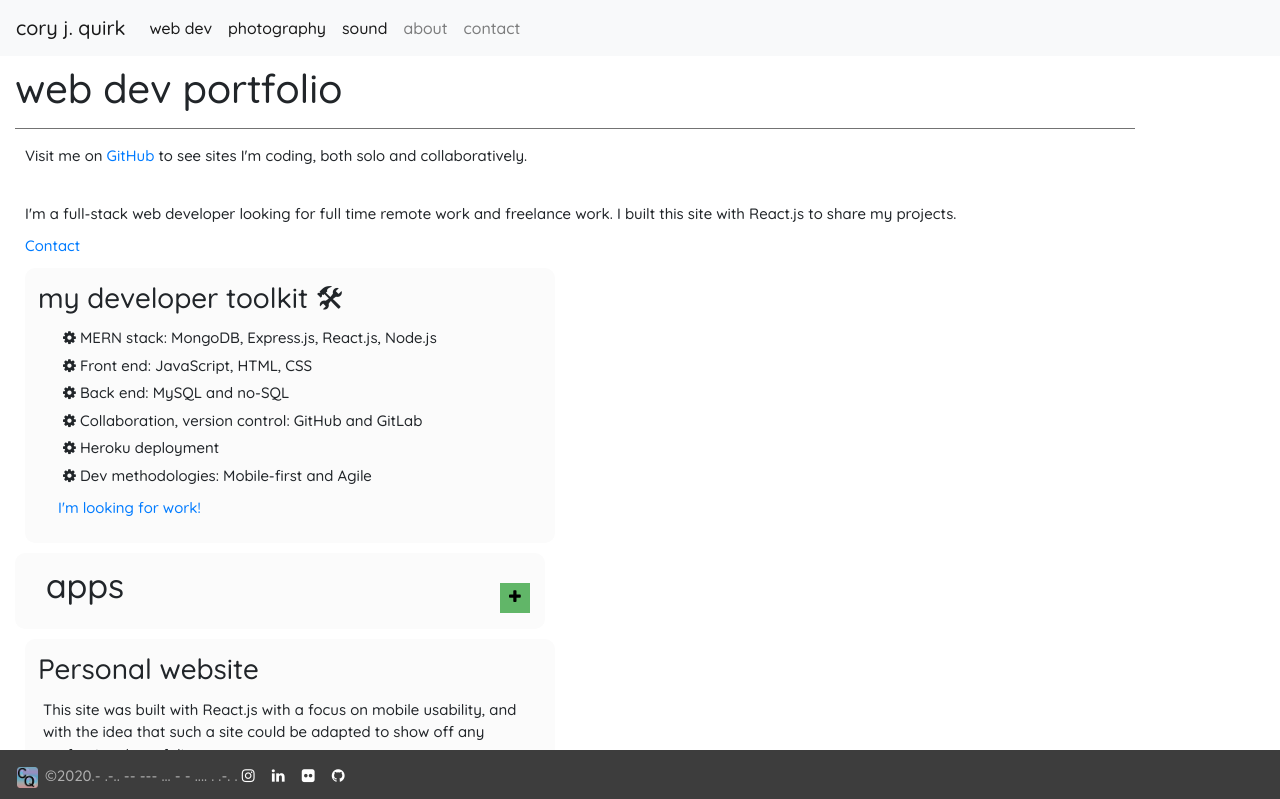
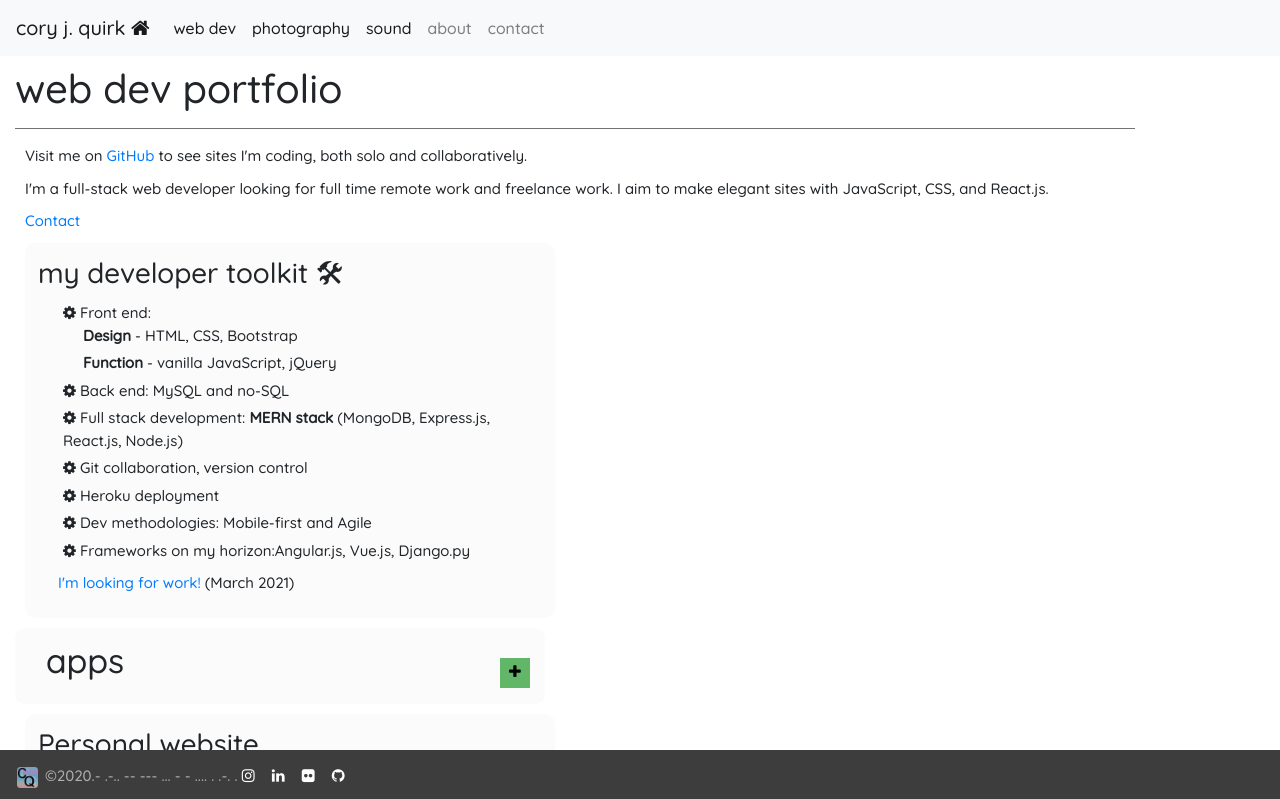
Before and after one commit to coryjquirk/portfolio, a React (Create React App) app in the folder client/: page /portfolio in a window 1280 px wide. Shown: the top 799 px of the page. Built offline with nearby package versions, Linux system fonts and the light colour scheme.

Commit message:
manifest link, scroll arrow style, portfolio updated, nav style

```diff
--- a/client/public/index.html
+++ b/client/public/index.html
@@ -19,7 +19,7 @@
       work correctly both with client-side routing and a non-root public URL.
       Learn how to configure a non-root public URL by running `npm run build`.
     -->
-    <title>Cory J. Quirk</title>
+    <title>cory j. quirk portfolio</title>
     <link rel="stylesheet" href="https://stackpath.bootstrapcdn.com/bootstrap/4.5.2/css/bootstrap.min.css" integrity="sha384-JcKb8q3iqJ61gNV9KGb8thSsNjpSL0n8PARn9HuZOnIxN0hoP+VmmDGMN5t9UJ0Z" crossorigin="anonymous">
     <script src="https://code.jquery.com/jquery-3.5.1.slim.min.js" integrity="sha384-DfXdz2htPH0lsSSs5nCTpuj/zy4C+OGpamoFVy38MVBnE+IbbVYUew+OrCXaRkfj" crossorigin="anonymous"></script>
     <script src="https://cdn.jsdelivr.net/npm/popper.js@1.16.1/dist/umd/popper.min.js" integrity="sha384-9/reFTGAW83EW2RDu2S0VKaIzap3H66lZH81PoYlFhbGU+6BZp6G7niu735Sk7lN" crossorigin="anonymous"></script>
--- a/client/src/App.js
+++ b/client/src/App.js
@@ -20,6 +20,7 @@ function App(){
             <Nav />
             <div id="main">
               <Switch>
+              <Route exact path="/index.html" component={Home} />
                 <Route exact path="/" component={Home} />
                 <Route exact path="/portfolio" component={PortfolioPage} />
                 <Route exact path="/sound" component={SoundPage}/>
--- a/client/src/components/AboutMe/index.js
+++ b/client/src/components/AboutMe/index.js
@@ -13,7 +13,6 @@ function AboutMe(props) {
         <a href="/contact"><img ig="self" src={self} alt="me" id="self"
           /></a>
 
-          <figcaption>Ice fishing in Finland, MN</figcaption>
         </figure>
         </div>
 
@@ -21,7 +20,7 @@ function AboutMe(props) {
           I'm a full-stack web developer looking for full time remote work and
           small project work. I built this site with React to share my projects.{" "}
           <a href="/contact">Over here</a> you can find my LinkedIn profile,
-          resumé, and my GitHub page to see projects I'm coding.
+          resumé, and a catch-all cover letter. I stay actively coding and you can visit my GitHub to see what I'm working on.
         </p>
         <p id="break">-. --- .--</p>
         <h3 id="wna">work and academics</h3>
--- a/client/src/components/AboutMe/style.css
+++ b/client/src/components/AboutMe/style.css
@@ -14,7 +14,7 @@ figcaption{
   float: left;
   width: 300px;
   height: 300px;
-  margin: 10px 10px 5px 10px;
+  margin: 10px 10px 40px 10px;
 }
 #break {
   text-align: center;
--- a/client/src/components/Nav/index.js
+++ b/client/src/components/Nav/index.js
@@ -5,7 +5,7 @@ function Nav() {
   return (
     <nav class="navbar navbar-expand-lg navbar-light bg-light">
       <a class="navbar-brand" href="/">
-        cory j. quirk
+        cory j. quirk <i class="fa fa-home" aria-hidden="true"></i>
       </a>
       <button
         class="navbar-toggler"
--- a/client/src/components/Portfolio/index.js
+++ b/client/src/components/Portfolio/index.js
@@ -36,7 +36,7 @@ function Portfolio() {
       </button>
       <h1 class="desktopHeader">web dev portfolio</h1>
       <hr class="headHr" />
-      <p id="pf">
+      <p>
         Visit me on{" "}
         <a href="https://github.com/coryjquirk" target="_blank">
           GitHub
@@ -45,7 +45,7 @@ function Portfolio() {
       </p>
       <p>
         I'm a full-stack web developer looking for full time remote work and
-        freelance work. I built this site with React.js to share my projects.
+        freelance work. I aim to make elegant sites with JavaScript, CSS, and React.js.
       </p>
       <p>
         <a href="/contact">Contact</a>
@@ -55,17 +55,19 @@ function Portfolio() {
           <h3>my developer toolkit &#128736;</h3>
           <p id="toolkit" class="fa-ul">
             <li>
-              <i class="fa fa-cog"></i> MERN stack:
-              <span id="desktopToolbox">
-                {" "}
-                MongoDB, Express.js, React.js, Node.js
-              </span>
-              <li id="mobileToolbox">MongoDB, Express.js, React.js, Node.js</li>
-            </li>
-            <li>
               <i class="fa fa-cog"></i> Front end:{" "}
-              <span id="desktopToolbox"> JavaScript, HTML, CSS</span>
-              <li id="mobileToolbox">JavaScript, HTML, CSS</li>
+              <li><span id="desktopToolbox">
+                <strong>Design</strong> - HTML, CSS, Bootstrap
+              </span></li>
+              <li id="mobileToolbox">
+                <strong>Design</strong> - HTML, CSS, Bootstrap
+              </li>
+              <li><span id="desktopToolbox">
+                <strong>Function</strong> - vanilla JavaScript, jQuery
+              </span></li>
+              <li id="mobileToolbox">
+                <strong>Function</strong> - vanilla JavaScript, jQuery
+              </li>
             </li>
             <li>
               <i class="fa fa-cog"></i> Back end:{" "}
@@ -73,9 +75,24 @@ function Portfolio() {
               <li id="mobileToolbox">MySQL and no-SQL</li>
             </li>
             <li>
-              <i class="fa fa-cog"></i> Collaboration, version control:
-              <span id="desktopToolbox"> GitHub and GitLab</span>
-              <li id="mobileToolbox">GitHub and GitLab</li>
+              <i class="fa fa-cog"></i> Full stack development:
+              <span id="desktopToolbox">
+                {" "}
+                <strong>MERN stack</strong>{" "}
+              </span>
+              <li id="mobileToolbox">
+                <strong>MERN stack</strong>
+              </li>
+              <span id="desktopToolbox">
+                {" "}
+                (MongoDB, Express.js, React.js, Node.js)
+              </span>
+              <li id="mobileToolbox">
+                (MongoDB, Express.js, React.js, Node.js)
+              </li>
+            </li>
+            <li>
+              <i class="fa fa-cog"></i> Git collaboration, version control
             </li>
             <li>
               <i class="fa fa-cog"></i> Heroku deployment
@@ -85,8 +102,13 @@ function Portfolio() {
               <span id="desktopToolbox"> Mobile-first and Agile</span>
               <li id="mobileToolbox">Mobile-first and Agile</li>
             </li>
+            <li>
+              <i class="fa fa-cog"></i> Frameworks on my horizon:
+              <span id="desktopToolbox">Angular.js, Vue.js, Django.py</span>
+              <li id="mobileToolbox">Angular.js, Vue.js, Django.py</li>
+            </li>
             <p>
-              <a href="contact">I'm looking for work!</a>
+              <a href="contact">I'm looking for work!</a> (March 2021)
             </p>
           </p>
         </div>
@@ -104,19 +126,56 @@ function Portfolio() {
           <h3 id="appsHeader">apps</h3>
           {opened === true && (
             <div>
+              <p>A few of my website projects so far.</p>
               <div id="portfolioItem">
                 <h3>Cart Croc</h3>
                 <p>
                   Straightforward storefront app designed with independent
-                  businesses in mind. Inventory data handled with MongoDB, and
-                  user authentication provided with Passport.
+                  businesses in mind. Shop inventory data is handled with
+                  MongoDB (a NoSQL back-end solution), and user authentication
+                  is provided with Passport.</p>
+                <p>Custom React.js components for
+                  UI/UX features with the support of-party React.js open-source
+                  components.
+                </p>
+                <p>
+                  Developed on a four person team with an Agile methodology and daily scrum ceremonies to produce a minimum-viable-product (MVP) for a deadline.
+                </p>
+                <p>
+                  <strong>MERN stack</strong> (MongoDB, Express, React.js,
+                  Node.js)
                 </p>
                 <a href="https://cart-croc.herokuapp.com/" target="_blank">
                   <img class="scrnsht" src={cartcroc} alt="cart croc" />
                 </a>
                 <div class="portfBtnDiv">
                   <a
-                    href="https://cart-croc.herokuapp.com/"
+                    href="https://github.com/coryjquirk/cart-croc"
+                    target="_blank"
+                    class="portfBtn"
+                  >
+                    <button class="standardButton">
+                      GitHub repo <i class="fa fa-link"></i>
+                    </button>
+                  </a>
+                </div>
+              </div>
+              <div id="portfolioItem">
+                <h3>Weather Dashboard</h3>
+                <p>
+                  Displays current weather conditions and a 5-day forecast with
+                  the OpenWeatherMap API. Users' recent cities are saved with
+                  client-side local storage.
+                </p>
+                <a
+                  href="https://coryjquirk.github.io/weather-dashboard/"
+                  target="_blank"
+                >
+                  <img class="scrnsht" src={weatherdashboard} alt="cart croc" />
+                </a>
+                <div class="portfBtnDiv">
+                  <a
+                    href="https://coryjquirk.github.io/weather-dashboard/"
                     target="_blank"
                     class="portfBtn"
                   >
@@ -125,7 +184,7 @@ function Portfolio() {
                     </button>
                   </a>
                   <a
-                    href="https://github.com/coryjquirk/cart-croc"
+                    href="https://github.com/coryjquirk/weather-dashboard"
                     target="_blank"
                     class="portfBtn"
                   >
@@ -139,8 +198,8 @@ function Portfolio() {
                 <h3>What's Cooking?</h3>
                 <p>
                   Helps you find recipes based on the ingredients you have at
-                  home. Searches with a recipe finder API, and shows nearby
-                  grocery stores with Google Maps.
+                  home. Searches a recipe database with a third-party API, and
+                  shows nearby grocery stores with Google Maps.
                 </p>
                 <a
                   href="https://coryjquirk.github.io/whats-cookin/"
@@ -171,43 +230,10 @@ function Portfolio() {
                 </div>
               </div>
               <div id="portfolioItem">
-                <h3>Weather Dashboard</h3>
-                <p>
-                  Uses the OpenWeatherMap API to display current weather
-                  conditions and a 5-day forecast.
-                </p>
-                <a
-                  href="https://coryjquirk.github.io/weather-dashboard/"
-                  target="_blank"
-                >
-                  <img class="scrnsht" src={weatherdashboard} alt="cart croc" />
-                </a>
-                <div class="portfBtnDiv">
-                  <a
-                    href="https://coryjquirk.github.io/weather-dashboard/"
-                    target="_blank"
-                    class="portfBtn"
-                  >
-                    <button class="standardButton">
-                      Deployed app <i class="fa fa-link"></i>
-                    </button>
-                  </a>
-                  <a
-                    href="https://github.com/coryjquirk/weather-dashboard"
-                    target="_blank"
-                    class="portfBtn"
-                  >
-                    <button class="standardButton">
-                      GitHub repo <i class="fa fa-link"></i>
-                    </button>
-                  </a>
-                </div>
-              </div>
-              <div id="portfolioItem">
                 <h3>Password Generator</h3>
                 <p>
-                  Generates a random and secure password consisting of symbols,
-                  numbers, and letters.
+                  Generates a secure/unique password consisting of symbols,
+                  numbers, and letters, offering the user an option of length and character types.
                 </p>
                 <a
                   href="https://coryjquirk.github.io/password-generator/"
@@ -243,8 +269,8 @@ function Portfolio() {
               <div id="portfolioItem">
                 <h3>bud GEt</h3>
                 <p>
-                  Budget tracker that uses a remotely hosted database (MongoDB
-                  Atlas) and cache storage (IndexedDB).
+                  Budget tracker that CRUDs data with a remotely hosted database
+                  (MongoDB Atlas) and the support of cache storage (IndexedDB).
                 </p>
                 <a
                   href="https://calm-anchorage-17785.herokuapp.com/"
@@ -281,8 +307,8 @@ function Portfolio() {
               <div id="portfolioItem">
                 <h3>Credit Croc</h3>
                 <p>
-                  Gives a visual overview of your credit cards, loans, bills, or
-                  repayments. From the team that brought you Cart Croc.
+                  Create a visual overview of your credit cards, loans, bills, or
+                  repayments. Data dynamically visiualized with Highcharts interactive JavaScript charts.
                 </p>
                 <a
                   href="https://hungry-croconaw.herokuapp.com/"
@@ -317,8 +343,8 @@ function Portfolio() {
               <div id="portfolioItem">
                 <h3>Ice Cold README Generator</h3>
                 <p>
-                  Generates a custom README from the command line by asking
-                  about yourself and your coding project.
+                  Command line application which asks you about your coding
+                  project to generate a formatted README.md file
                 </p>
                 <a
                   href="https://github.com/coryjquirk/ice-cold-readme-generator"
@@ -346,8 +372,8 @@ function Portfolio() {
               <div id="portfolioItem">
                 <h3>Daily Planner</h3>
                 <p>
-                  Calendar app for scheduling your work day. Utilizes local
-                  storage.
+                  Lightweight daily scheduler that stores user data in
+                  client-side local storage.
                 </p>
                 <a
                   href="https://coryjquirk.github.io/daily-planner/"
@@ -386,13 +412,12 @@ function Portfolio() {
         <div id="devToolkit">
           <h3>Personal website</h3>
           <p>
-            This site was built with React.js with a focus on mobile usability,
-            and with the idea that such a site could be adapted to show off any
+            I built this site with React.js with the idea that such a site could be adapted to a client to show off any sort of
             professional portfolio.
           </p>
           <p>
-            I continue to improve my site as my skillset widens,
-            and I particularily enjoy experimenting with CSS designs in my code.
+            I continue to improve my site as my skillset widens, and I
+            particularily enjoy experimenting with CSS designs in my code.
           </p>
           <div class="portfBtnDiv">
             <a
--- a/client/src/components/Portfolio/style.css
+++ b/client/src/components/Portfolio/style.css
@@ -6,9 +6,6 @@
     height: auto;
     max-width: 450px;
     margin-bottom: 15px;
-}
-#pf{
-    margin-bottom: 35px;
 }
 #appsList{
     background-color: rgb(251, 251, 251);
--- a/client/src/components/ScrollArrow/style.css
+++ b/client/src/components/ScrollArrow/style.css
@@ -1,7 +1,8 @@
 #scrollUp {
     background: white;
-    border-radius: 5px;
-    border: none;
+    border-radius: 8px;
+    border: 1px solid #dddddd;
+    width: 45px;
 }
 .scrollTop {
     position: fixed;
```
Also changed, not shown: 1 other file (tests, documents, lock files or other folders).
